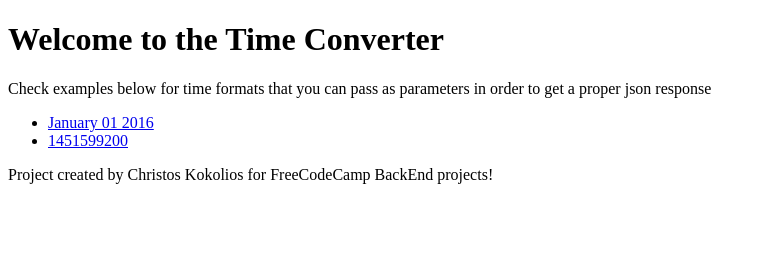
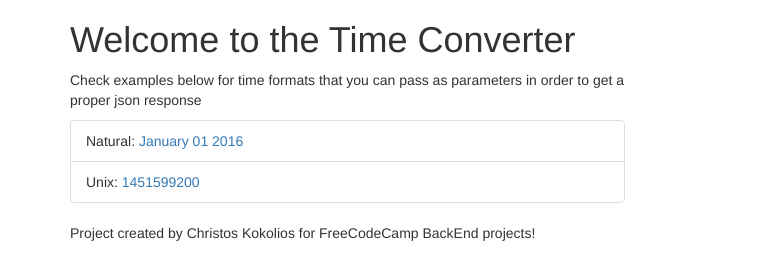
Before and after one commit to KokoChris/FCCTimeProject, a website: page public/index.html in a window 1280 px wide. Shown: the whole page, without its empty margins (0-766 px from the left). Drawn offline with nearby package versions, Linux system fonts and the light colour scheme.

Commit message:
add bootstrap

```diff
--- a/public/index.html
+++ b/public/index.html
@@ -3,17 +3,33 @@
 	<head>
 		<meta charset="UTF-8">
 		<title>TimeConverter</title>
+		<link rel="stylesheet" type="text/css" href="https://maxcdn.bootstrapcdn.com/bootstrap/3.3.6/css/bootstrap.min.css">
 	</head>
 	<body>
-		<h1>Welcome to the Time Converter</h1>
-		<p>Check examples below for time formats that you can pass as parameters in order to get a proper json response</p>
-		<div>
-			<ul>
-				<li><a href="/January 01 2016">January 01 2016</a></li>
-				<li><a href="/1451599200">1451599200</a></li>
-			</ul>
+	<div class="container">
 
+		<div class="row">
+			<div class="col-md-6">
+				<h1>Welcome to the Time Converter</h1>
+				<p>Check examples below for time formats that you can pass as parameters in order to get a proper json response</p>
+			</div>
 		</div>
-		<p>Project created by Christos Kokolios for FreeCodeCamp BackEnd projects!</p>
+		<div class="row">
+			<div class="col-md-6">
+				<ul class="list-group">
+					<li class="list-group-item">Natural: <a href="/January 01 2016">January 01 2016</a></li>
+					<li class="list-group-item">Unix: <a href="/1451599200">1451599200</a></li>
+				</ul>
+			</div>
+		</div>
+
+		<div class="row">
+			<div class="col-md-6">
+				<p>Project created by Christos Kokolios for FreeCodeCamp BackEnd projects!</p>
+			</div>
+		</div>
+
+	</div>
+
 	</body>
 </html>
```
